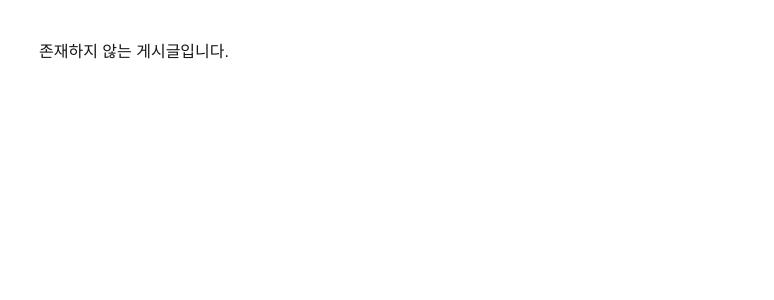
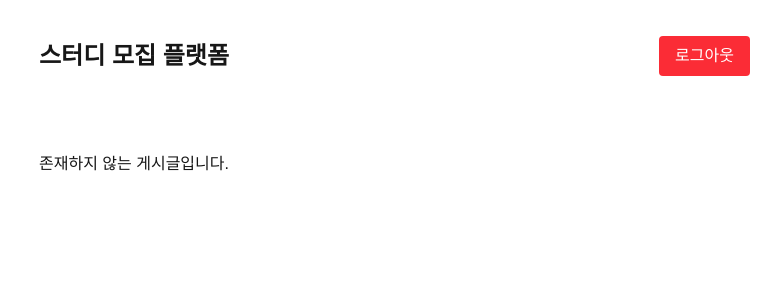
Before and after one commit to hyeyeon9/Groupie, a Next.js app: page /study/1/edit in a window 1280 px wide. Shown: the top 300 px of the page, without its empty margins (506-1280 px from the left). Built offline with nearby package versions, Linux system fonts and the light colour scheme; no server answers; the database is empty.

Commit message:
feat(layout): 로그인 상태에 따른 레이아웃 추가

```diff
--- /dev/null
+++ b/src/app/(auth)/layout.tsx
@@ -0,0 +1,24 @@
+import { logout } from "@/actions/auth";
+import React from "react";
+
+export default function AuthRootLayout({
+  children,
+}: {
+  children: React.ReactNode;
+}) {
+  return (
+    <>
+      <header className="flex items-center justify-between px-6 py-10 ">
+        <div className="flex-1 text-center">
+          <p className="text-2xl font-bold">스터디 모집 플랫폼</p>
+        </div>
+        <form action={logout} className="absolute right-6">
+          <button className="px-4 py-2 bg-red-500 text-white rounded">
+            로그아웃
+          </button>
+        </form>
+      </header>
+      {children}
+    </>
+  );
+}
```
